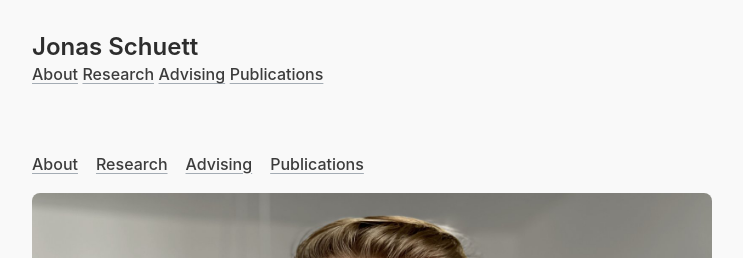
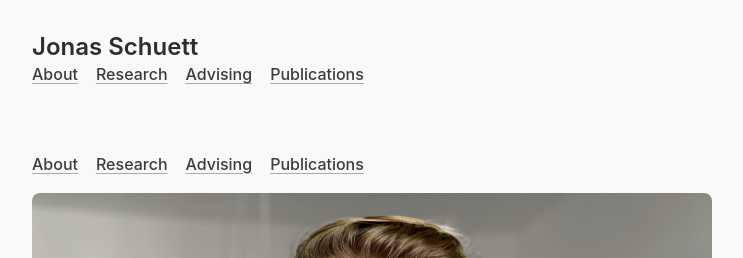
Before and after one commit to jonasschuett/jonasschuett.github.io, a Jekyll site: the page built from index.html, in a window 1280 px wide. Shown: the top 258 px of the page, without its empty margins (268-1011 px from the left). Built offline with Jekyll 4.4.1, drawn with Linux system fonts in a browser that asks for light colours; nearby versions of some CDN libraries; the list of posts is cut into pages by our own code.

Commit message:
Update default.html

```diff
--- a/_layouts/default.html
+++ b/_layouts/default.html
@@ -13,9 +13,9 @@
           <script src="https://kit.fontawesome.com/82caf88c74.js" crossorigin="anonymous"></script>
         </h2>
         <nav class="nav">
-          <a class="nav-link" href="#about">About</a>
-          <a class="nav-link" href="#research">Research</a>
-          <a class="nav-link" href="#advising">Advising</a>
+          <a class="nav-link" href="#about">About</a> &nbsp;&nbsp;
+          <a class="nav-link" href="#research">Research</a> &nbsp;&nbsp;
+          <a class="nav-link" href="#advising">Advising</a> &nbsp;&nbsp;
           <a class="nav-link" href="#publications">Publications</a>
         </nav>
       </header>
```
